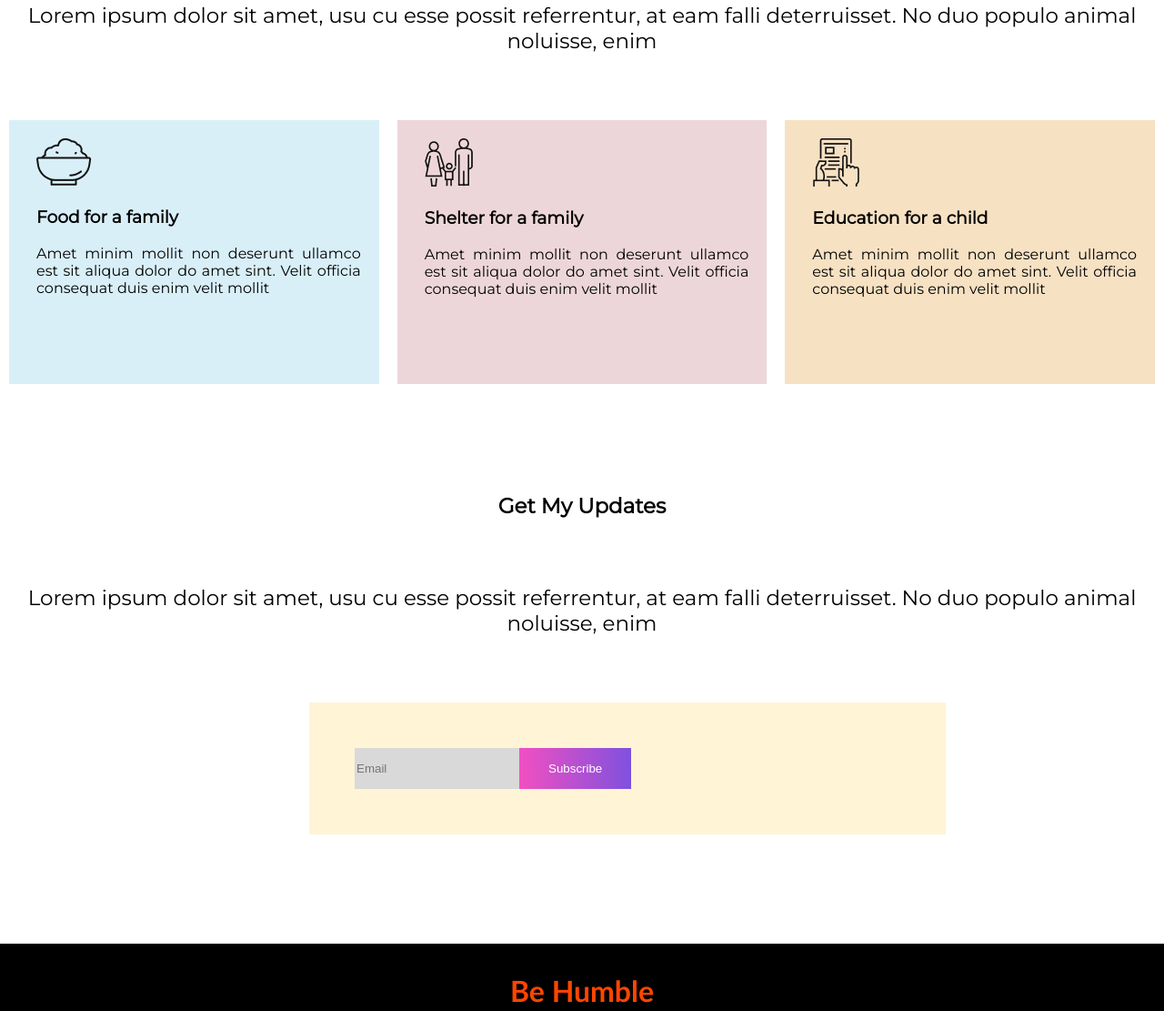
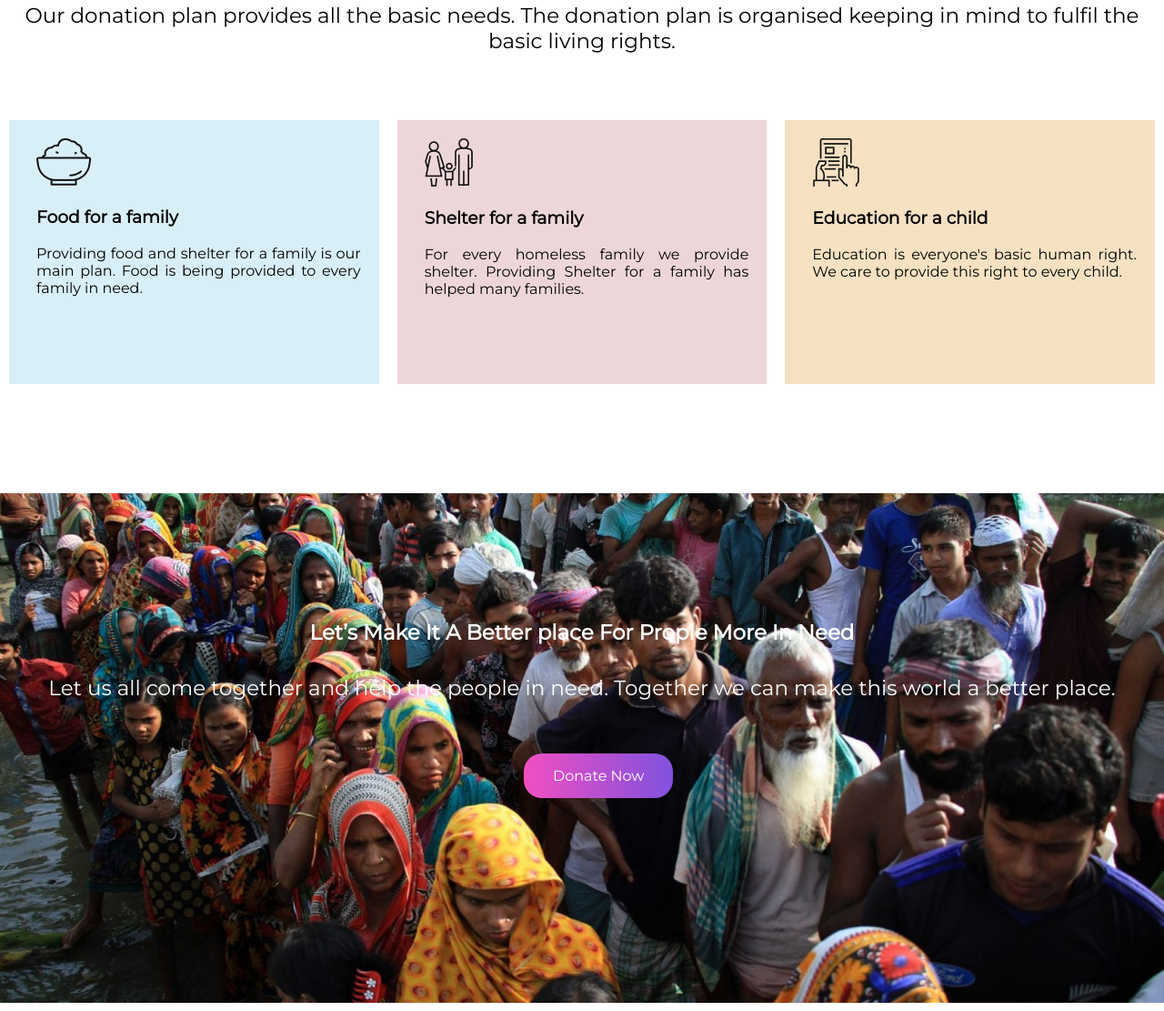
Before and after one commit to Tajreean-Ahmed/donate-today, a plain HTML site: page index.html in a window 1280 px wide. Shown: the part 1532-2643 px from the top of the page at 91% size. Drawn offline with Linux system fonts and the light colour scheme.

Commit message:
Designing Done

```diff
--- a/index.html
+++ b/index.html
@@ -18,16 +18,15 @@
         <div class="top-banner">
             <h1 class="text" id="top-text-h1">Let’s Help Those Who Are
                 More In Need</h1>
-            <p class="text" id="top-text-p">Lorem ipsum dolor sit amet, usu cu esse possit referrentur, at eam falli
-                deterruisset. No duo populo animal noluisse, enim</p>
+            <p class="text" id="top-text-p">Let us all come together and help the people in need. Together we can
+                make this world a better place.</p>
             <a target="_blank" href="">Donate Now</a>
 
         </div>
     </section>
     <section class="container">
         <h1 class="text">Donate Today</h1>
-        <p class="text">Lorem ipsum dolor sit amet, usu cu esse possit referrentur, at eam falli
-            deterruisset. No duo populo animal noluisse, enim</p>
+        <p class="text">Join us today and donate!<br> Your small help will make a big change in someone's life.</p>
         <div class="flexible-container">
             <div class="half-width amount-donate">
                 <h1 style="text-align:center;">100tk</h1>
@@ -58,41 +57,46 @@
     </section>
     <section class="container">
         <h1 class="text">Our Donate Plan</h1>
-        <p class="text">Lorem ipsum dolor sit amet, usu cu esse possit referrentur, at eam falli
-            deterruisset. No duo populo animal noluisse, enim</p>
+        <p class="text">Our donation plan provides all the basic needs. The donation plan is organised keeping in mind
+            to
+            fulfil the basic living rights.</p>
 
         <div class="flexible-container">
             <div class="half-width" style="background:rgb(217, 239, 248);">
                 <img src="icons/food.png" alt="">
                 <h3>Food for a family</h3>
-                <p>Amet minim mollit non deserunt
-                    ullamco est sit aliqua dolor do amet
-                    sint. Velit officia consequat duis enim
-                    velit mollit</p>
+                <p>Providing food and shelter for a family is our main plan. Food is being provided to every family in
+                    need.</p>
             </div>
             <div class="half-width" style="background:rgb(237, 214, 218);">
                 <img src="icons/shelter.png" alt="">
                 <h3>Shelter for a family</h3>
-                <p>Amet minim mollit non deserunt
-                    ullamco est sit aliqua dolor do amet
-                    sint. Velit officia consequat duis enim
-                    velit mollit</p>
+                <p>For every homeless family we provide shelter. Providing Shelter for a family has helped many
+                    families. </p>
             </div>
             <div class="half-width" style="background:rgb(246, 225, 195);">
                 <img src="icons/Frame-1.png" alt="">
                 <h3>Education for a child</h3>
-                <p>Amet minim mollit non deserunt
-                    ullamco est sit aliqua dolor do amet
-                    sint. Velit officia consequat duis enim
-                    velit mollit</p>
+                <p>Education is everyone's basic human right. We care to provide this right to every child.</p>
             </div>
         </div>
 
     </section>
+
+    <section class="container">
+        <div class="donation-img">
+            <h1 class="text" id="top-text-h1">Let’s Make It A Better place For Prople
+                More In Need</h1>
+            <p class="text" id="top-text-p">Let us all come together and help the people in need. Together we can
+                make this world a better place.</p>
+            <a target="_blank" href="">Donate Now</a>
+
+        </div>
+    </section>
+
     <section class="container">
         <h1 class="text">Get My Updates</h1>
-        <p class="text">Lorem ipsum dolor sit amet, usu cu esse possit referrentur, at eam falli
-            deterruisset. No duo populo animal noluisse, enim</p>
+        <p class="text">Subscibe to my page for getting more updates. Get connected and change this world.</p>
         <div class="get-update">
             <form action="" class="flexible-container">
                 <input type="email" name="" id="" placeholder="Email" class="email-box">
--- a/style.css
+++ b/style.css
@@ -31,7 +31,6 @@ body {
     background-size: cover;
     background-position: center;
     background-repeat: no-repeat;
-
     height: 480px;
     padding-top: 80px;
 }
@@ -113,6 +112,17 @@ button {
 
 }
 
+.donation-img {
+    background-image: url(images/donation7.jpg);
+    background-size: cover;
+    background-position: center;
+    background-repeat: no-repeat;
+    background-attachment: fixed;
+    height: 480px;
+    padding-top: 80px;
+
+}
+
 footer {
     text-align: center;
     background-color: black;
```
Also changed, not shown: 1 other file.
